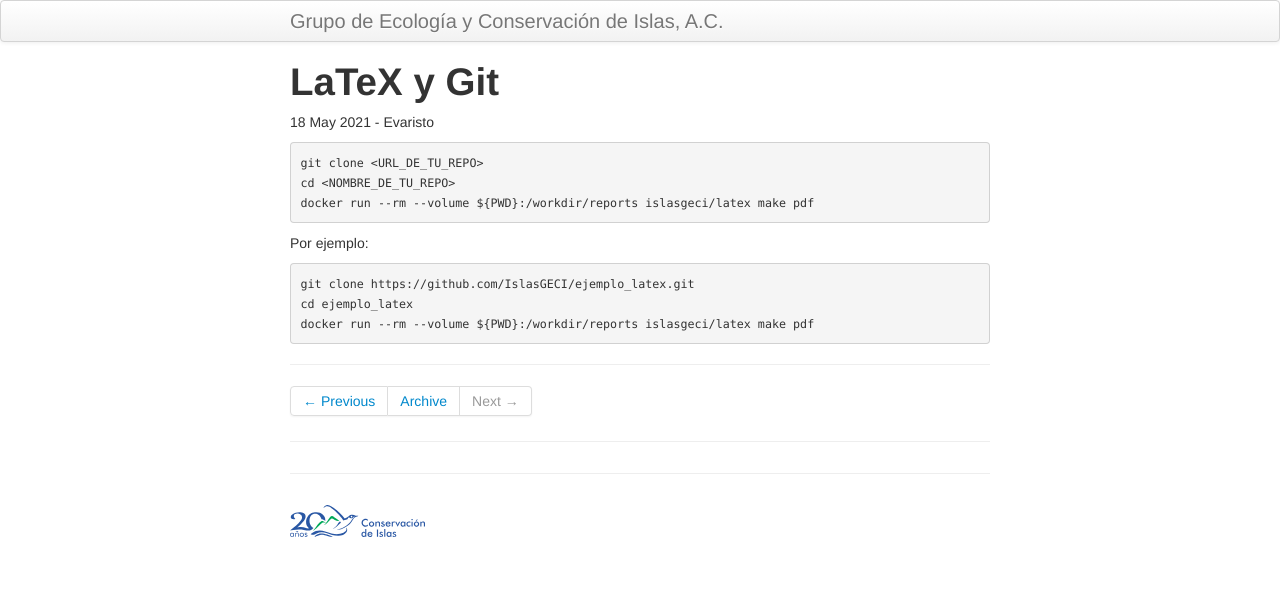
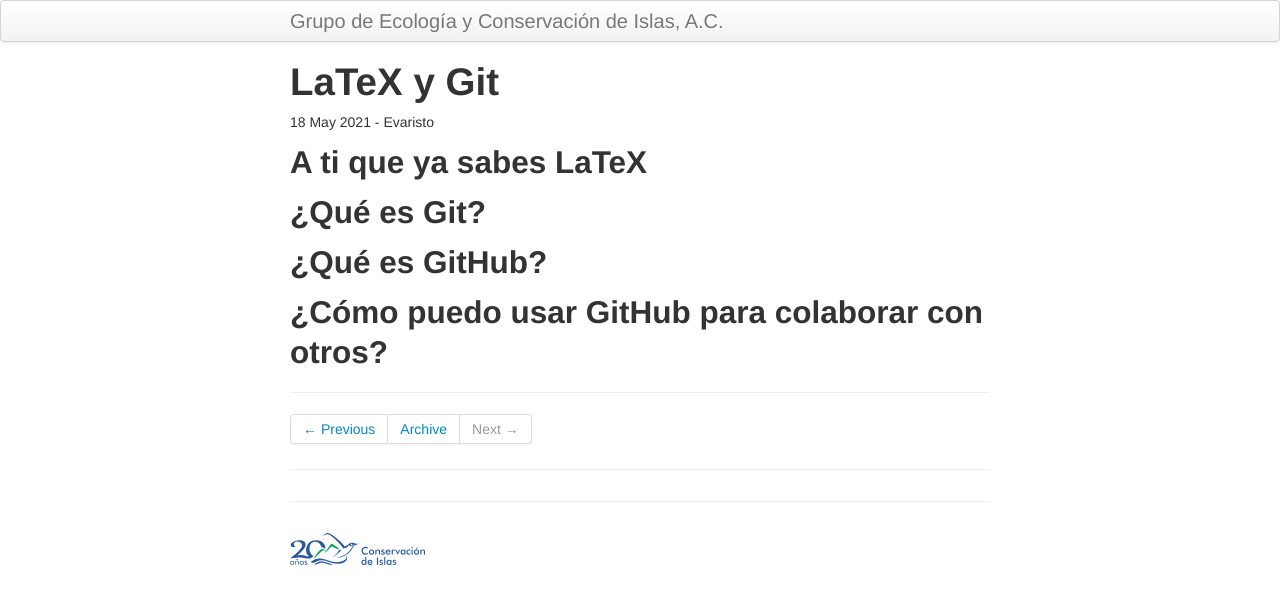
Before and after one commit to LizethMReyes/islasgeci.github.io, a Jekyll site: the page built from _posts/2021-05-18-latex_git.md, in a window 1280 px wide. Shown: the top 604 px of the page. Built offline with Jekyll 4.4.1, drawn with Linux system fonts in a browser that asks for light colours.

````diff
--- a/_posts/2021-05-18-latex_git.md
+++ b/_posts/2021-05-18-latex_git.md
@@ -5,16 +5,10 @@
 tags: dataops
 ---
 
-```
-git clone <URL_DE_TU_REPO>
-cd <NOMBRE_DE_TU_REPO>
-docker run --rm --volume ${PWD}:/workdir/reports islasgeci/latex make pdf
-```
+## A ti que ya sabes LaTeX
 
-Por ejemplo:
+## ¿Qué es Git?
 
-```
-git clone https://github.com/IslasGECI/ejemplo_latex.git
-cd ejemplo_latex
-docker run --rm --volume ${PWD}:/workdir/reports islasgeci/latex make pdf
-```
+## ¿Qué es GitHub?
+
+## ¿Cómo puedo usar GitHub para colaborar con otros?
````
